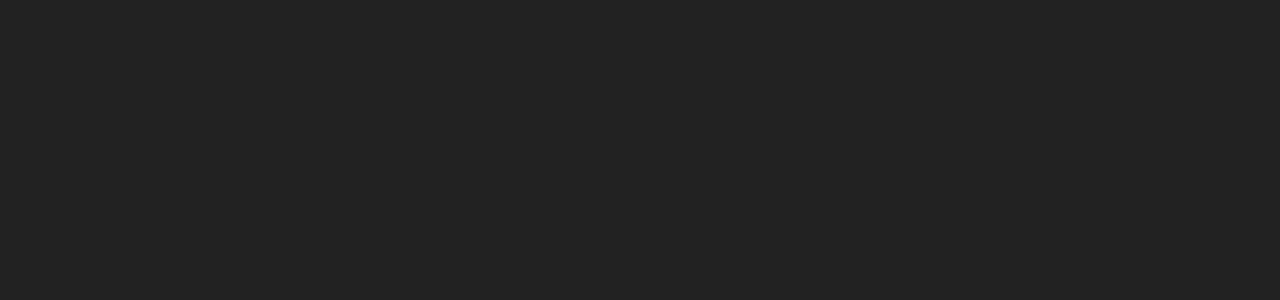
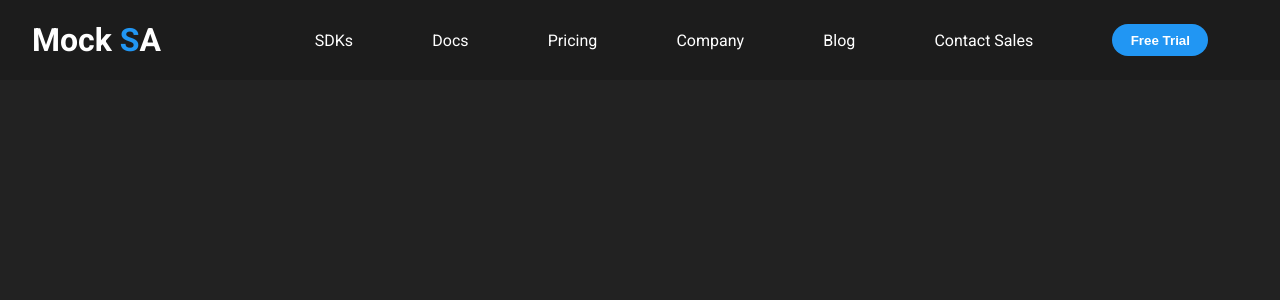
Before and after one commit to joaopedroalb/MockSA, a Next.js app: page / in a window 1280 px wide. Shown: the top 300 px of the page. Built offline with nearby package versions, Linux system fonts and the light colour scheme.

Commit message:
Add navbar

```diff
--- a/src/components/Navbar/index.module.scss
+++ b/src/components/Navbar/index.module.scss
@@ -0,0 +1,46 @@
+.container{
+    width: 100%;
+    height: 5rem;
+    background-color: #0e0e0e4d;
+    display: flex;
+    align-items: center;
+    justify-content: space-between;
+    padding: 0 2rem;
+
+    h1{
+        strong{
+            color: #2196f3;
+        }
+    }
+
+    ul{
+        width: 80%;
+        display: flex;
+        justify-content: space-around;
+        list-style: none;
+        align-items: center;
+
+        li{
+            cursor: pointer;
+        }
+    }
+
+    button{
+        border: 0;
+        cursor: pointer;
+        border-radius: 1rem;
+        width: 6rem;
+        height: 2rem;
+        background-color: #2196f3;
+        color: #fff;
+        font-weight: 700;
+    }
+
+    button,li{
+        transition: 0.2s;
+
+        &:hover{
+            opacity: 0.85;
+        }
+    }
+}
--- a/src/components/Navbar/index.tsx
+++ b/src/components/Navbar/index.tsx
@@ -2,6 +2,17 @@
 
 export default function Navbar(){
     return(
-        <div></div>
+        <div className={styles.container}>
+            <h1>Mock <strong>S</strong>A</h1>
+            <ul>
+                <li>SDKs</li>
+                <li>Docs</li>
+                <li>Pricing</li>
+                <li>Company</li>
+                <li>Blog</li>
+                <li>Contact Sales</li>
+                <li><button>Free Trial</button></li>
+            </ul>
+        </div>
     )
 }
--- a/src/pages/index.tsx
+++ b/src/pages/index.tsx
@@ -1,9 +1,11 @@
 import type { NextPage } from 'next'
 import styles from '../../styles/Home.module.scss'
+import Navbar from '../components/Navbar'
 
 const Home: NextPage = () => {
   return (
     <div className={styles.container}>
+      <Navbar/>
     </div>
   )
 }
--- a/styles/global.scss
+++ b/styles/global.scss
@@ -2,6 +2,7 @@
 
 body{
   font-family: 'Roboto', sans-serif;
+  color: #fff;
 }
 
 a {
```
